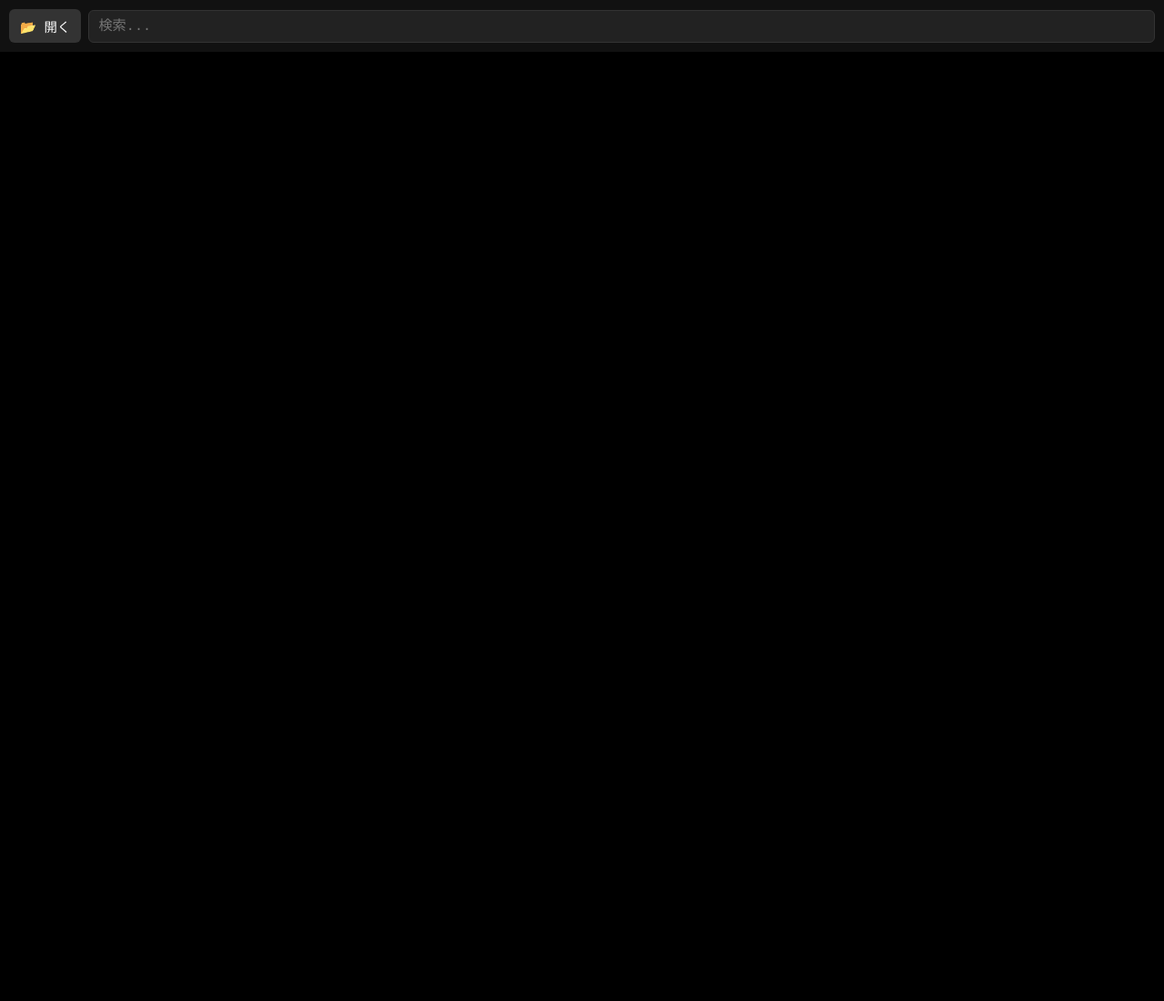
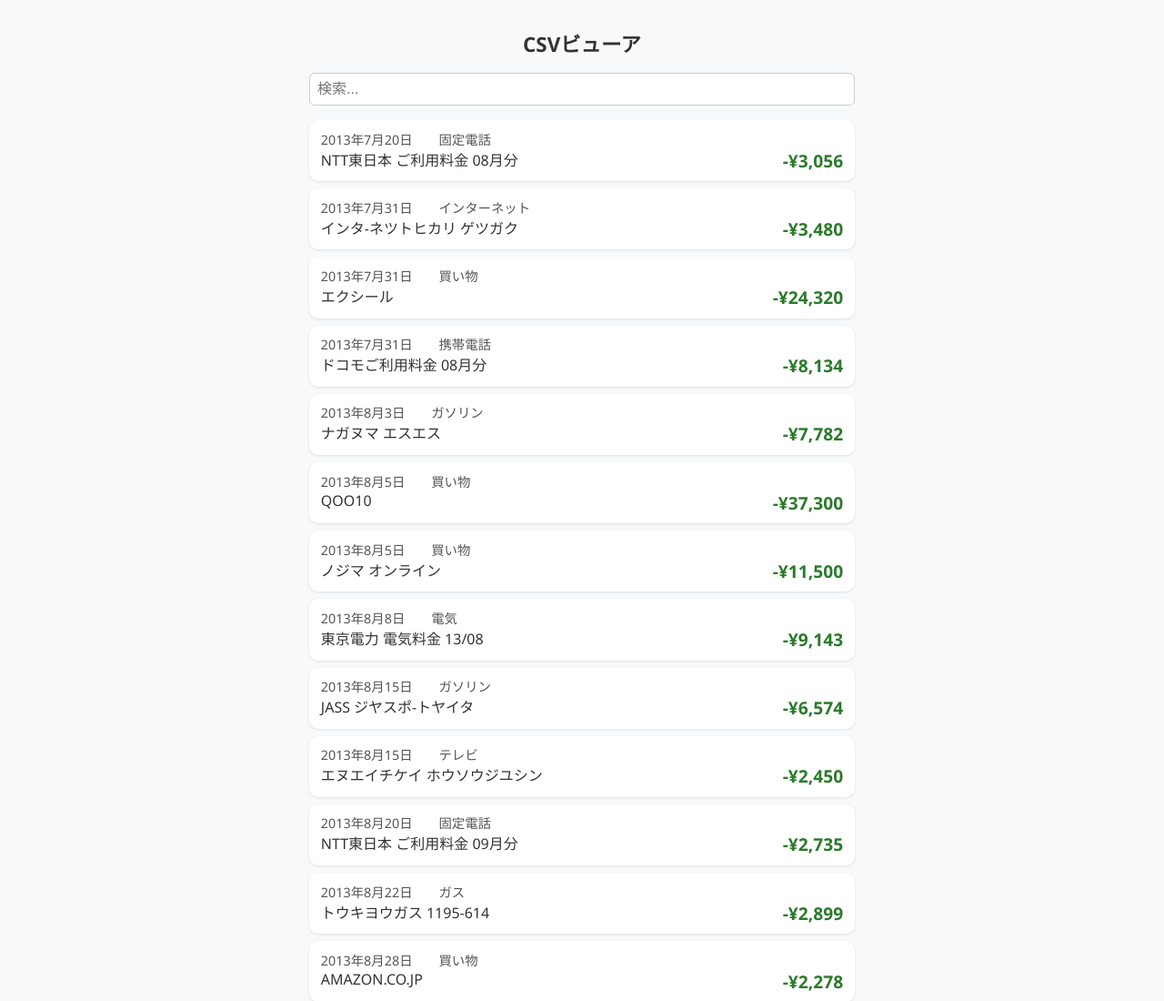
Before and after one commit to krcc33gfep/csv-viewer, a plain HTML site: page index.html in a window 1280 px wide. Shown: the top 1100 px of the page at 91% size. Before the commit the page ends 800 px from the top, so only its background shows below. Drawn offline with nearby package versions, Linux system fonts and the light colour scheme; a web font is replaced by a local one.

Commit message:
Update index.html

```diff
--- a/index.html
+++ b/index.html
@@ -1,151 +1,135 @@
 <!DOCTYPE html>
 <html lang="ja">
 <head>
-<meta charset="UTF-8">
-<meta name="viewport" content="width=device-width, initial-scale=1.0">
-<title>CSVビューワー</title>
-
-<!-- ✅ 等幅日本語フォント -->
-<link href="https://fonts.googleapis.com/css2?family=M+PLUS+1+Code:wght@400;500&display=swap" rel="stylesheet">
-
-<!-- ✅ Papa Parse（CSVパーサー） -->
-<script src="https://cdn.jsdelivr.net/npm/papaparse@5.4.1/papaparse.min.js"></script>
-
+  <meta charset="UTF-8" />
+  <meta name="viewport" content="width=device-width, initial-scale=1.0" />
+  <title>CSVビューア</title>
+  <script src="https://cdnjs.cloudflare.com/ajax/libs/PapaParse/5.4.1/papaparse.min.js"></script>
   <style>
     body {
-    background: #000;
-    color: #fff;
-    font-family: "M PLUS 1 Code", monospace;
+      font-family: "Segoe UI", "Helvetica Neue", "Hiragino Kaku Gothic ProN", Meiryo, sans-serif;
+      background-color: #f8f9fa;
       margin: 0;
+      padding: 1rem;
+      color: #333;
+      max-width: 600px;
+      margin-left: auto;
+      margin-right: auto;
+      overflow-x: hidden; /* ← 横スクロール防止 */
     }
 
-  header {
-    display: flex;
-    padding: 10px;
-    gap: 8px;
-    background: #111;
-    align-items: center;
+    h1 {
+      font-size: 1.4rem;
+      text-align: center;
+      margin-bottom: 1rem;
     }
 
-  input[type="file"] { display: none; }
-
-  label {
-    background: #333;
-    padding: 8px 12px;
-    border-radius: 6px;
-    cursor: pointer;
-    font-size: 0.9em;
-    white-space: nowrap;
+    .search-box {
+      display: flex;
+      justify-content: space-between;
+      margin-bottom: 1rem;
+      width: 100%;
+      box-sizing: border-box;
     }
 
     input[type="text"] {
       flex: 1;
-    background: #222;
-    color: #fff;
-    border: 1px solid #333;
+      padding: 0.5rem;
+      border: 1px solid #ccc;
       border-radius: 6px;
-    padding: 8px 10px;
-    font-family: inherit;
-    font-size: 0.95em;
+      font-size: 1rem;
+      min-width: 0;
     }
 
-  .container { padding: 10px; }
+    .list {
+      display: flex;
+      flex-direction: column;
+      gap: 0.5rem;
+    }
 
     .row {
-    border-bottom: 1px solid #222;
-    padding: 8px 0;
+      background: #fff;
+      border-radius: 10px;
+      box-shadow: 0 1px 3px rgba(0,0,0,0.1);
+      padding: 0.6rem 0.8rem;
+      display: flex;
+      flex-direction: column;
+      word-break: break-word;
     }
 
-  .top-line, .bottom-line {
+    .line1, .line2 {
       display: flex;
-    justify-content: flex-start;
-    align-items: center;
+      justify-content: space-between;
     }
 
-  .top-line { gap: 20px; }
-
-  .date {
-    color: #aaa;
-    font-size: 0.9em;
-    width: 30%;
-    text-align: left;
+    .date, .category {
+      font-size: 0.9rem;
+      color: #555;
     }
 
     .category {
-    color: #ccc;
-    font-size: 0.9em;
-    text-align: left;
-    width: 40%;
+      text-align: left; /* ← 左寄せ */
+      flex: 1;
+      text-indent: 2em;
     }
 
-  .desc {
-    flex: 1;
-    font-size: 1em;
+    .content {
+      font-size: 1rem;
     }
 
     .amount {
-    text-align: right;
-    color: #0f0;
-    min-width: 80px;
-    font-size: 1.2em;
-    font-weight: 500;
+      font-size: 1.2rem;
+      font-weight: bold;
+      color: #2b7a2b;
     }
   </style>
 </head>
 <body>
-
-<header>
-  <label for="fileInput">📂 開く</label>
-  <input id="fileInput" type="file" accept=".csv">
-  <input id="search" type="text" placeholder="検索...">
-</header>
-
-<div class="container" id="output"></div>
+  <h1>CSVビューア</h1>
+  <div class="search-box">
+    <input type="text" id="search" placeholder="検索..." />
+  </div>
+  <div class="list" id="list"></div>
 
   <script>
     let rows = [];
 
-/* ✅ CSV読込（PapaParse使用） */
-fileInput.addEventListener("change", e => {
-  const file = e.target.files[0];
-  Papa.parse(file, {
+    function render(filtered) {
+      const list = document.getElementById("list");
+      list.innerHTML = "";
+      filtered.forEach((r) => {
+        const row = document.createElement("div");
+        row.className = "row";
+        row.innerHTML = `
+          <div class="line1">
+            <div class="date">${r[0] || ""}</div>
+            <div class="category">${r[2] || ""}</div>
+          </div>
+          <div class="line2">
+            <div class="content">${r[1] || ""}</div>
+            <div class="amount">${r[3] || ""}</div>
+          </div>
+        `;
+        list.appendChild(row);
+      });
+    }
+
+    // 🔹 自動で CSV を読み込む部分
+    Papa.parse("20241115.csv", {
+      download: true,
+      skipEmptyLines: true,
       complete: function(results) {
         rows = results.data.filter(r => r.length > 1);
         render(rows);
-    },
-    encoding: "UTF-8",
-    skipEmptyLines: true
-  });
+      }
     });
 
-/* 🔍 入力のたびに即フィルタ */
-search.addEventListener("input", () => {
-  const kw = search.value.toLowerCase().trim();
-  const filtered = rows.filter(r => r.join(",").toLowerCase().includes(kw));
+    // 🔹 検索機能（リアルタイム）
+    document.getElementById("search").addEventListener("input", (e) => {
+      const q = e.target.value.trim().toLowerCase();
+      const filtered = rows.filter(r => r.join(",").toLowerCase().includes(q));
       render(filtered);
     });
-
-/* 🧱 表示処理 */
-function render(data){
-  const out = document.getElementById("output");
-  out.innerHTML = "";
-  data.forEach(r=>{
-    const el = document.createElement("div");
-    el.className = "row";
-    el.innerHTML = `
-      <div class="top-line">
-        <div class="date">${r[0] || ""}</div>
-        <div class="category">${r[2] || ""}</div>
-      </div>
-      <div class="bottom-line">
-        <div class="desc">${r[1] || ""}</div>
-        <div class="amount">${r[3] || ""}</div>
-      </div>
-    `;
-    out.appendChild(el);
-  });
-}
   </script>
-
 </body>
 </html>
```
Lines whose indentation alone changed are shown as unchanged.
